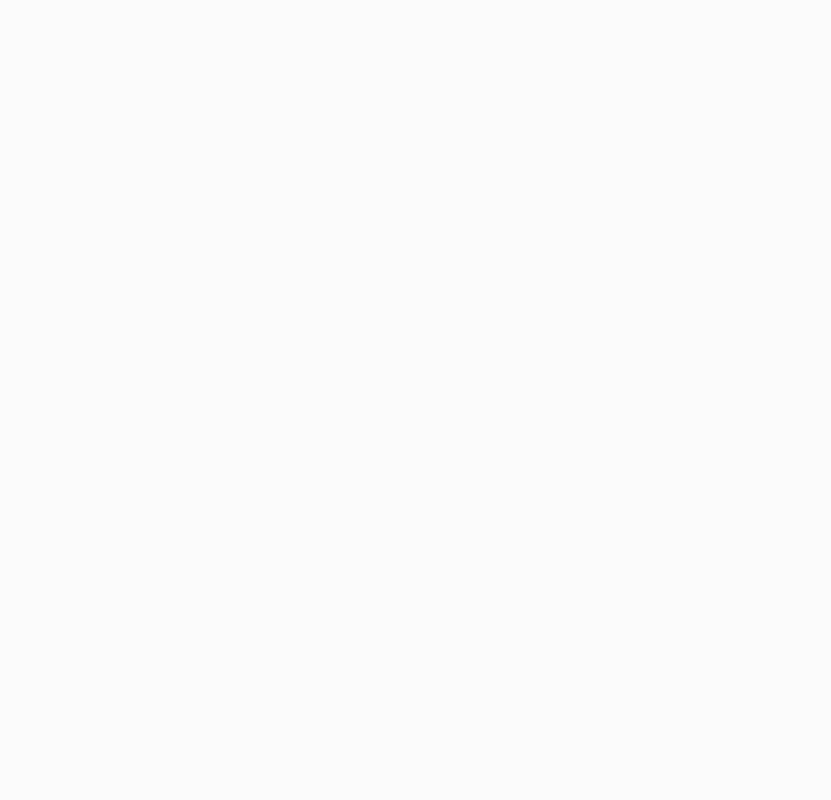
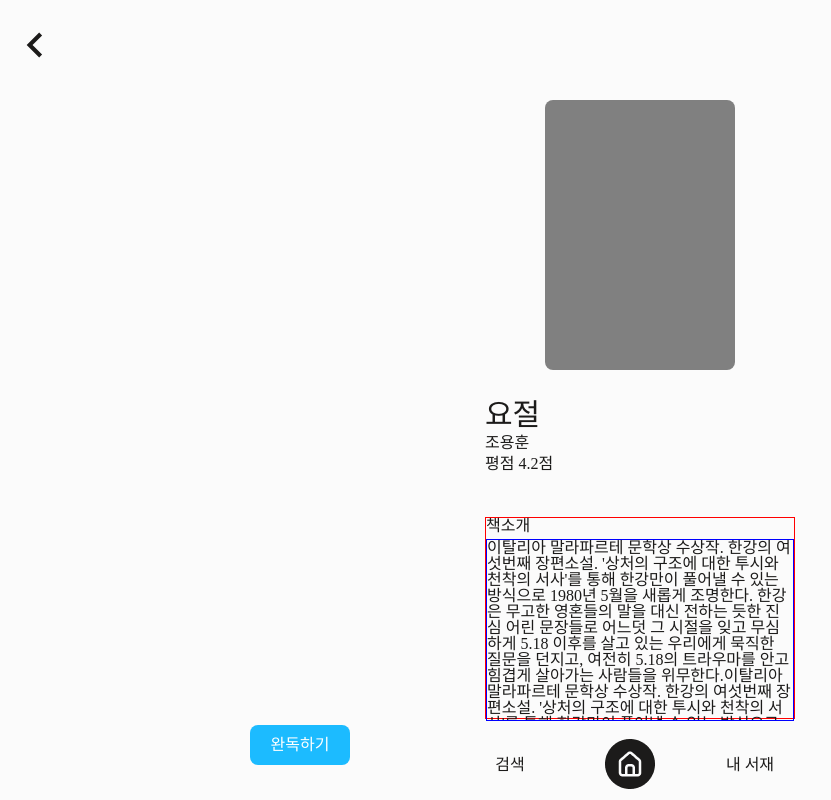
Before and after one commit to UGG-Thon-7-Team/ugg_frontend, a React (Vite) app: page /bookdetail in a window 1280 px wide. Before the commit this address had no page. Shown: the whole page, without its empty margins (0-831 px from the left). Built offline with nearby package versions, Linux system fonts and the light colour scheme; a web font is replaced by a local one.

Commit message:
FEAT: BookDetailPage

```diff
--- /dev/null
+++ b/src/pages/BookDetailPage.jsx
@@ -0,0 +1,79 @@
+import { MdNavigateBefore } from "react-icons/md";
+import styled from "styled-components";
+import { useNavigate } from "react-router-dom";
+
+export default function BookDetailPage() {
+    const navigate = useNavigate();
+    return (
+      <>
+        <Container>
+            <PrevBtn onClick={()=>navigate('/celebdetail')}><MdNavigateBefore /></PrevBtn>
+            <Div></Div>
+            <BookInfo>
+                <Title>요절</Title>
+                <div>조용훈</div>
+                <div>평점 4.2점</div>
+                <SummaryWrapper>
+                    <div>책소개</div>
+                    <SummaryBox>
+                        <div>이탈리아 말라파르테 문학상 수상작. 한강의 여섯번째 장편소설. '상처의 구조에 대한 투시와 천착의 서사'를 통해 한강만이 풀어낼 수 있는 방식으로 1980년 5월을 새롭게 조명한다. 한강은 무고한 영혼들의 말을 대신 전하는 듯한 진심 어린 문장들로 어느덧 그 시절을 잊고 무심하게 5.18 이후를 살고 있는 우리에게 묵직한 질문을 던지고, 여전히 5.18의 트라우마를 안고 힘겹게 살아가는 사람들을 위무한다.이탈리아 말라파르테 문학상 수상작. 한강의 여섯번째 장편소설. '상처의 구조에 대한 투시와 천착의 서사'를 통해 한강만이 풀어낼 수 있는 방식으로 1980년 5월을 새롭게 조명한다. 한강은 무고한 영혼들의 말을 대신 전하는 듯한 진심 어린 문장들로 어느덧 그 시절을 잊고 무심하게 5.18 이후를 살고 있는 우리에게 묵직한 질문을 던지고, 여전히 5.18의 트라우마를 안고 힘겹게 살아가는 사람들을 위무한다.sssssssssssssssssssssssssssssssssssssssssssssssssssssssssssssssssssssssssssssssssssssssssssssssssssssssssssssssssssssssssss</div>
+                    </SummaryBox>
+                </SummaryWrapper>
+            </BookInfo>
+            <FinishBtn>완독하기</FinishBtn>
+        </Container>
+      </>
+    );
+  }
+
+const Container = styled.div`
+
+`;
+const PrevBtn = styled.div`
+    font-size:50px;
+    position:fixed;
+    top:20px;
+    left:10px;
+`;
+const Div = styled.div`
+    width:190px;
+    height:270px;
+    border-radius:8px;
+    background-color:gray;
+    margin:0 auto;
+    margin-top:100px;
+`;
+const BookInfo = styled.div`
+    margin-top:30px;
+    display:flex;
+    flex-direction: column;
+    align-items: left;
+    gap:5px;
+    *{font-size:16px;}
+`;
+const Title = styled.div`
+    font-size:30px;
+`;
+const SummaryWrapper = styled.div`
+    margin-top:40px;
+    height:200px;
+    border:1px solid red;
+`;
+const SummaryBox = styled.div`
+    margin-top:5px;
+    flex-wrap:wrap;
+    overflow-y:auto;
+    height:180px;
+    border:1px solid blue;
+`;
+const FinishBtn = styled.button`
+    position:fixed;
+    font-size:16px;
+    color:white;
+    left:250px;
+    top:725px;
+    width:100px;
+    height:40px;
+    background-color:#1CBBFF;
+    border-radius:8px;
+`;
--- a/src/router/Routes.jsx
+++ b/src/router/Routes.jsx
@@ -5,6 +5,7 @@ import SearchPage from '@pages/SearchPage';
 import LibraryPage from '@pages/LibraryPage';
 import MainLayout from '@layouts/MainLayout';
 import CelebDetailPage from '../pages/CelebDetailPage';
+import BookDetailPage from '../pages/BookDetailPage'
 
 export default function Routes() {
   return (
@@ -15,6 +16,7 @@ export default function Routes() {
         <Route path="search" element={<SearchPage />} />
         <Route path="library" element={<LibraryPage />} />
         <Route path="celebdetail" element={<CelebDetailPage />} />
+        <Route path="bookdetail" element={<BookDetailPage />} />
       </Route>
     </ReactRouters>
   );
```
